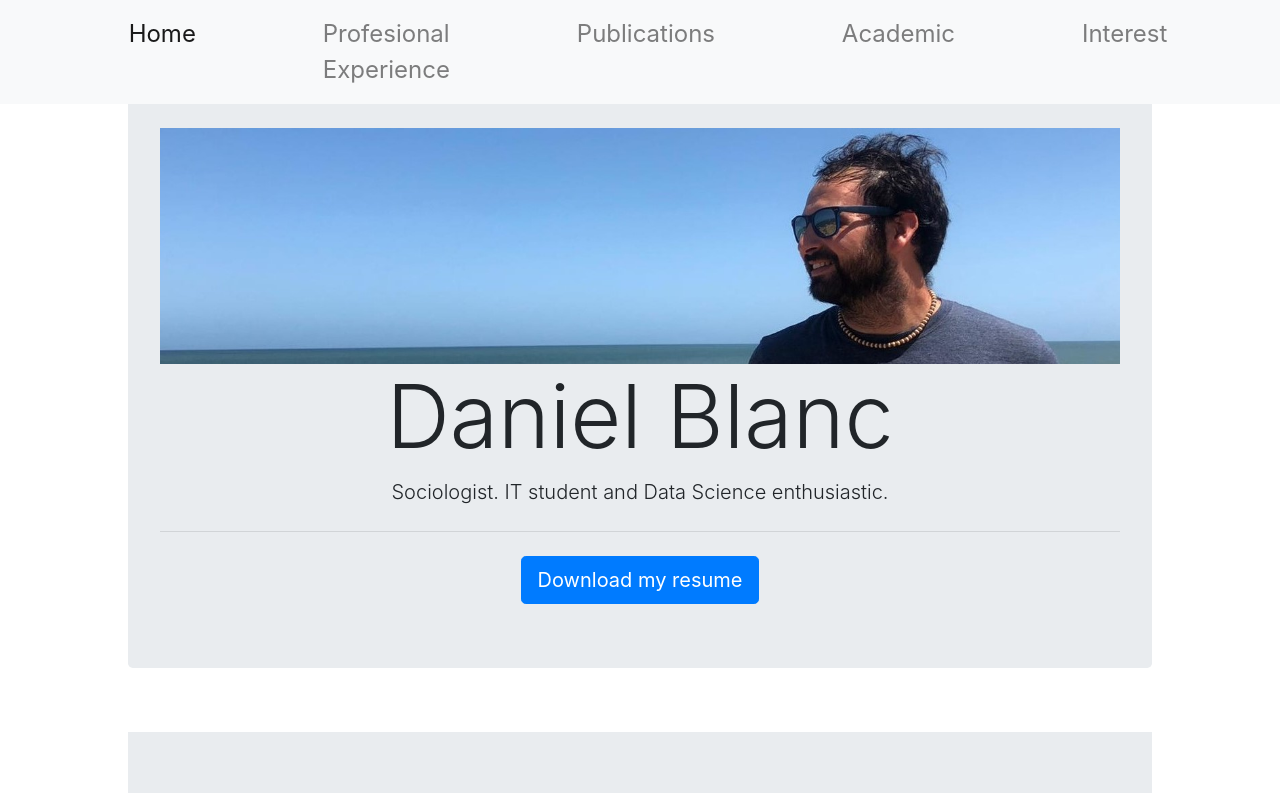
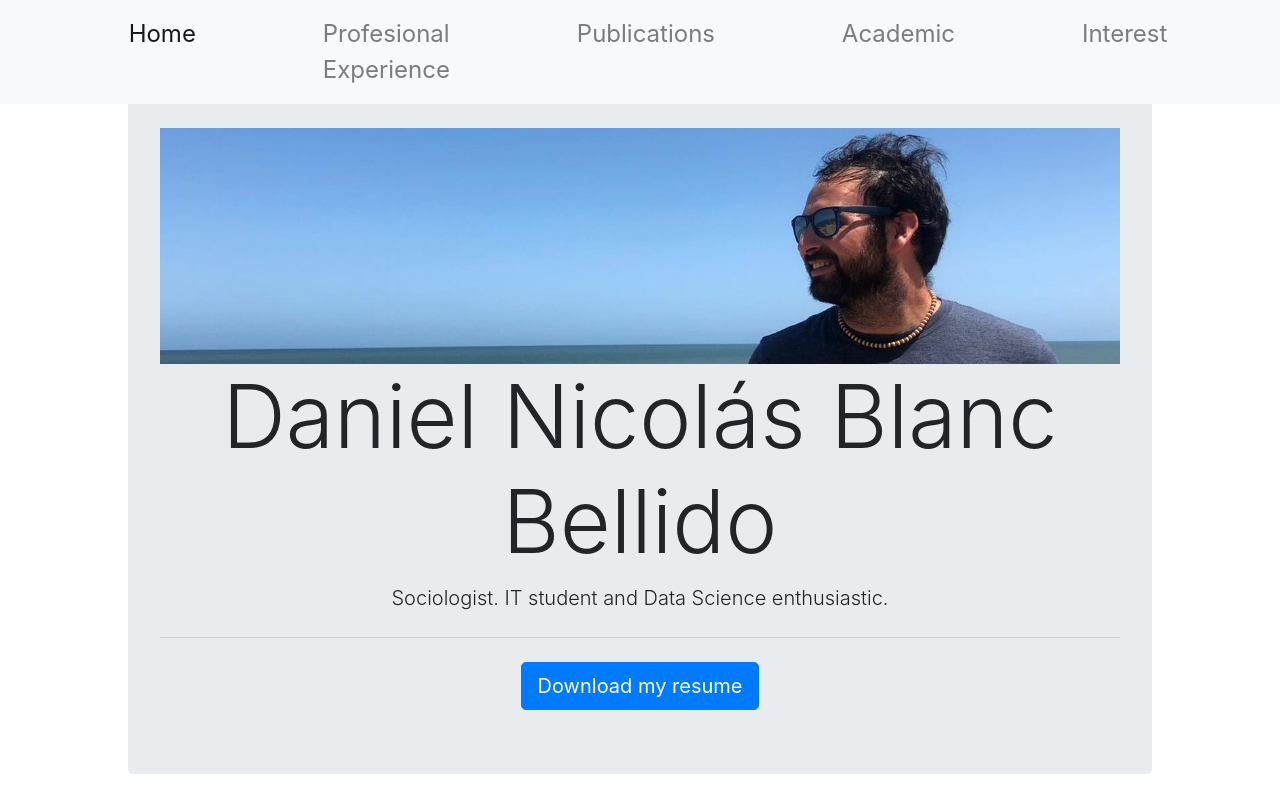
Before and after one commit to danblanc/aboutme, a plain HTML site: page index.html in a window 1280 px wide. Shown: the top 793 px of the page. Drawn offline with nearby package versions, Linux system fonts and the light colour scheme.

Commit message:
Correción de nombre
Cambié el nombre para demostración en clase.

```diff
--- a/index.html
+++ b/index.html
@@ -1,7 +1,7 @@
 <!DOCTYPE html>
 <html>
 <head>
-<title>Daniel Nicolás Blanc Bellido</title>
+<title>Daniel Blanc</title>
 <link rel="stylesheet" href="https://stackpath.bootstrapcdn.com/bootstrap/4.4.1/css/bootstrap.min.css" integrity="sha384-Vkoo8x4CGsO3+Hhxv8T/Q5PaXtkKtu6ug5TOeNV6gBiFeWPGFN9MuhOf23Q9Ifjh" crossorigin="anonymous">
 <link rel="stylesheet" href="index.css">
 </head>
@@ -31,7 +31,7 @@
   </nav>
   <div class="jumbotron text-center">
     <img src="img.jpeg" class="img-fluid" alt="Responsive image">
-    <h1 class="display-2">Daniel Blanc</h1>
+    <h1 class="display-2">Daniel Nicolás Blanc Bellido</h1>
     <p class="lead">Sociologist. IT student and Data Science enthusiastic.</p>
     <hr class="my-4">
     <a class="btn btn-primary btn-lg" href="CVDanielBlanc.pdf" role="button">Download my resume</a>
```
